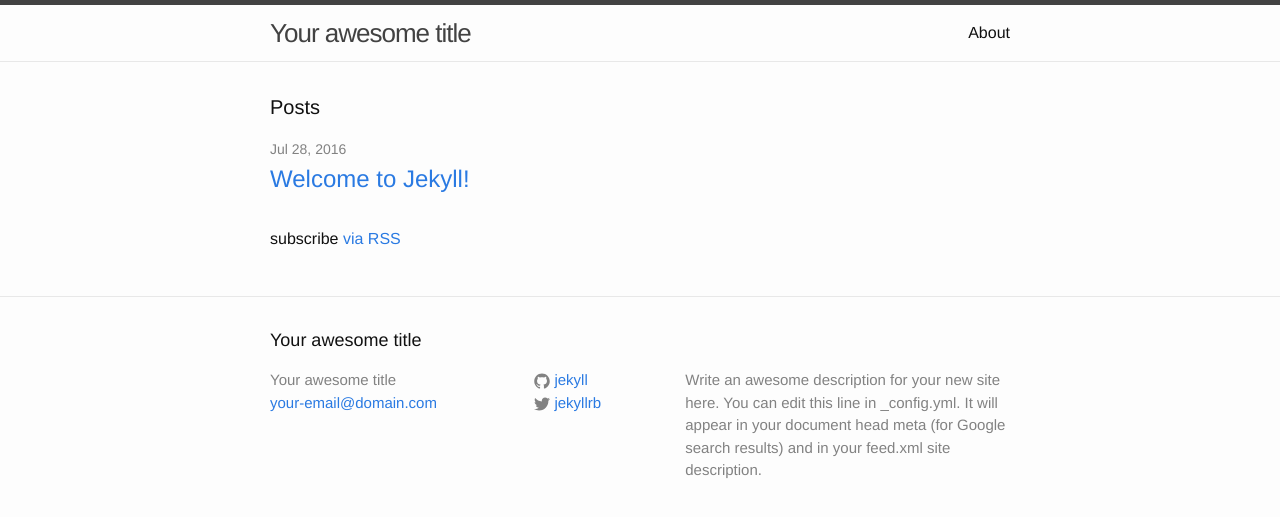
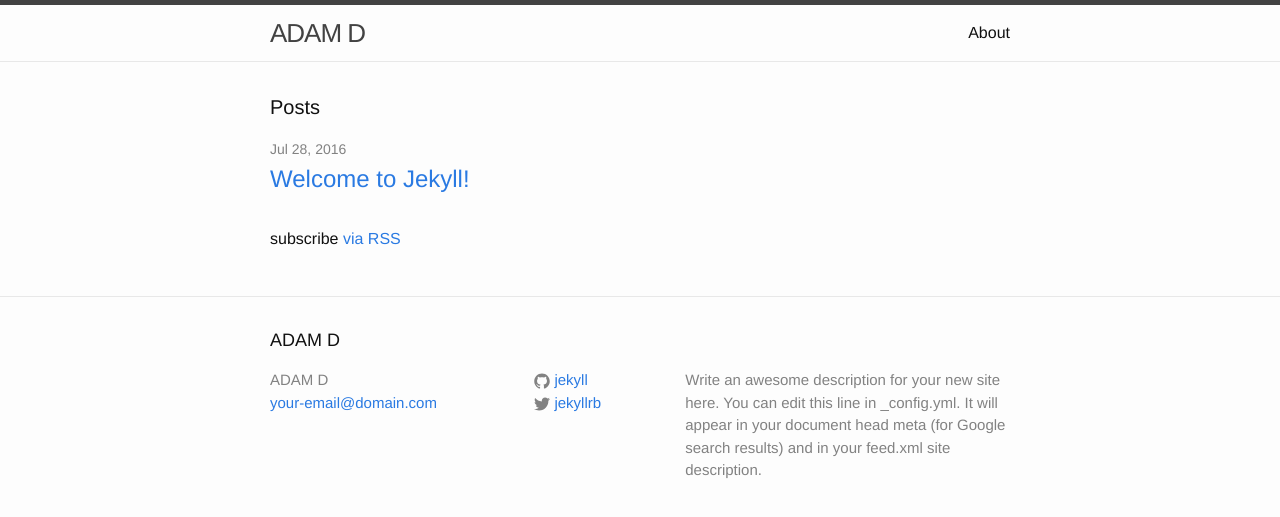
Before and after one commit to addstar34/addstar34.github.io, a Jekyll site: the page built from index.html, in a window 1280 px wide. Shown: the top 517 px of the page. Built offline with Jekyll 4.4.1, drawn with Linux system fonts in a browser that asks for light colours.

Commit message:
minor update config yaml

```diff
--- a/_config.yml
+++ b/_config.yml
@@ -6,14 +6,14 @@
 # 'jekyll serve'. If you change this file, please restart the server process.
 
 # Site settings
-title: Your awesome title
+title: ADAM D
 email: your-email@domain.com
 description: > # this means to ignore newlines until "baseurl:"
   Write an awesome description for your new site here. You can edit this
   line in _config.yml. It will appear in your document head meta (for
   Google search results) and in your feed.xml site description.
 baseurl: "" # the subpath of your site, e.g. /blog
-url: "http://yourdomain.com" # the base hostname & protocol for your site
+url: "http://addstar34.github.io" # the base hostname & protocol for your site
 twitter_username: jekyllrb
 github_username:  jekyll
 
```
